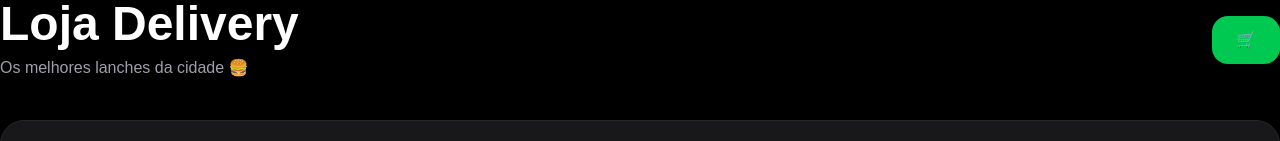
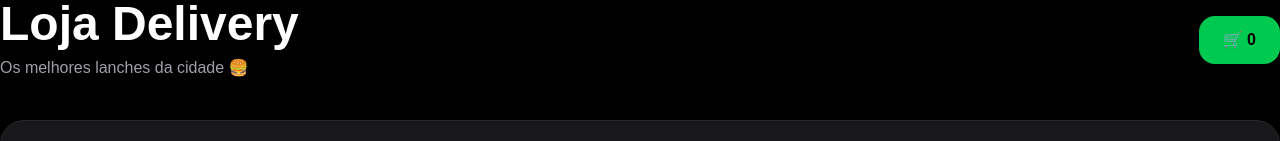
Before and after one commit to Meucardapioapp/meu-cardapio, a Next.js app: page / in a window 1280 px wide. Shown: the top 141 px of the page. Built offline with nearby package versions, Linux system fonts and the light colour scheme; no server answers; the database is empty.

Commit message:
fix header cart type

```diff
--- a/app/page.tsx
+++ b/app/page.tsx
@@ -165,7 +165,7 @@ export default function Home() {
 
     <main className="bg-black min-h-screen text-white">
 
-      <Header cart={cart} />
+      <Header cart={cart.length} />
 
       <Hero />
 
```
